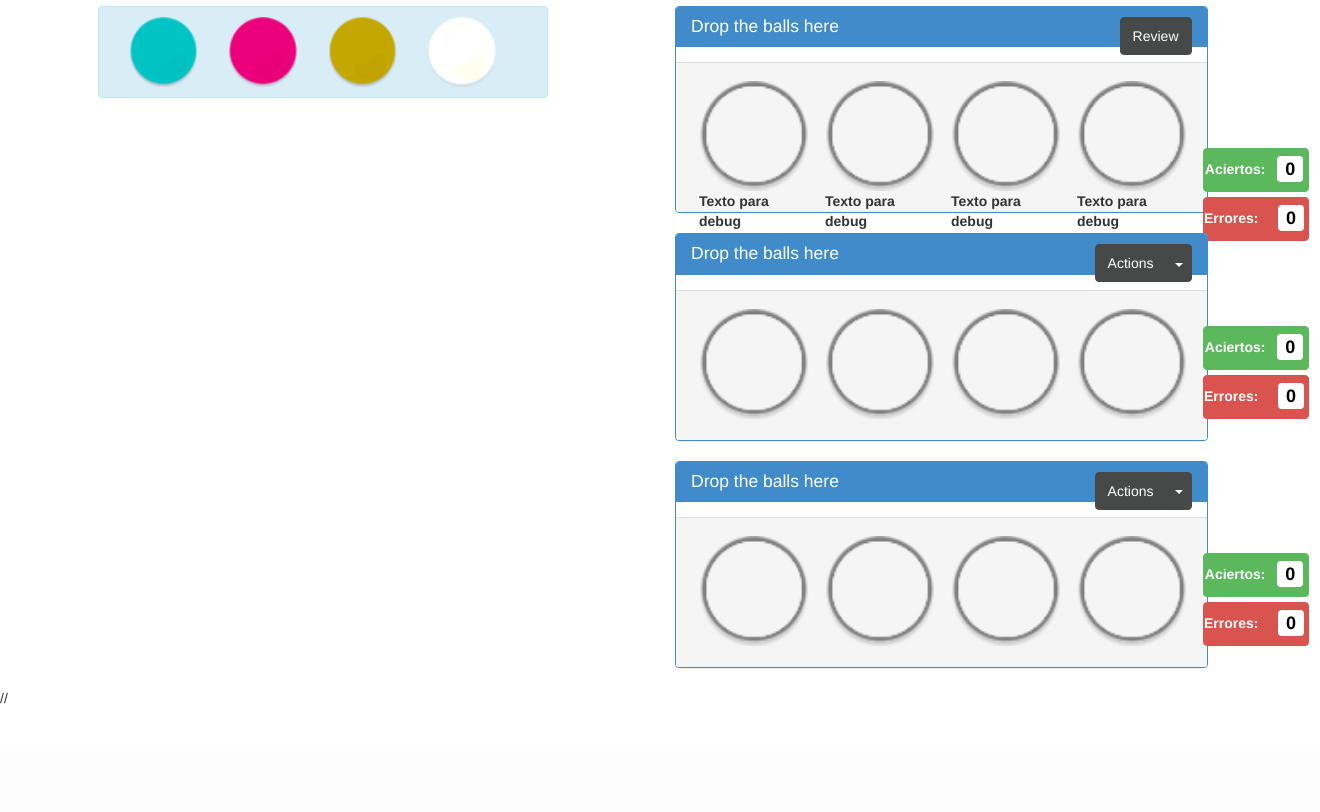
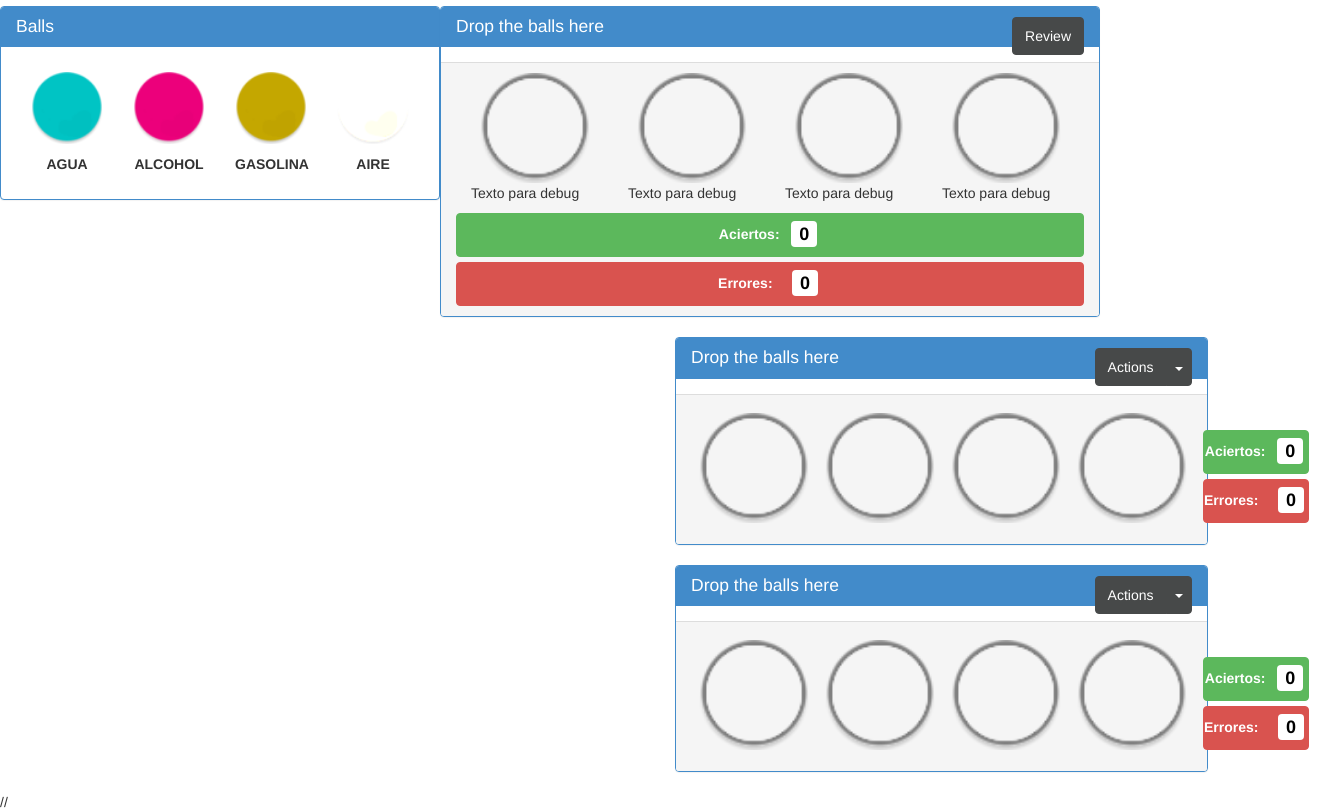
Before and after one commit to sugus-labs/AquaGame, a Django app: page /MasterMind/ in a window 1320 px wide. Shown: the part 50-862 px from the top of the page. Before the commit the page ends 754 px from the top, so only its background shows below. Run offline with Django 3.2, Linux system fonts and the light colour scheme; lists and menus that the app fills with data are empty; some libraries are stand-ins or nearby versions.

Commit message:
Enhanced draggable and droppable elements in template

```diff
--- a/AquaGame/templates/mastermind/index.html
+++ b/AquaGame/templates/mastermind/index.html
@@ -8,76 +8,66 @@
 
   <style>
   #droppable { height: 150px; }
+  .balls { position: relative; z-index: 99; }
   </style>
 
-  <div id="right_span" class="row">
-    <div id="right_span" class="col-lg-4 col-offset-1 alert alert-info">
-      <div id="ball_blue_span" class="col-lg-3">
+  <div id="right_span" class="row-fluid">
+
+    <div id="right_span" class="col-12 col-sm-8 col-lg-4 panel panel-primary">
+      <div class="panel-heading">
+        <h3 class="panel-title">Balls</h3>
+      </div>
+      <div id="ball_blue_span" class="col-3 col-sm-3 col-lg-3">
         <div id="ball_blue" class="ui-widget-content">
-          <center><img src="{% static "img/ball_blue.png" %}" width= "100%" style="position: relative; z-index: 99;"/></center>
+          <p><center><img src="{% static "img/ball_blue.png" %}" width= "100%" class="balls"/></center></p>
+          <p><center><b>AGUA</b></center></p>
         </div>
       </div>
-      <div id="ball_purple_span" class="col-lg-3">
+      <div id="ball_purple_span" class="col-3 col-sm-3 col-lg-3">
         <div id="ball_purple" class="ui-widget-content">
-          <center><img src="{% static "img/ball_purple.png" %}" width= "100%" style="position: relative; z-index: 99;"/></center>
+          <p><center><img src="{% static "img/ball_purple.png" %}" width= "100%" class="balls"/></center></p>
+          <p><center><b>ALCOHOL</b></center></p>
         </div>
       </div>
-      <div id="ball_yellow_span" class="col-lg-3">
+      <div id="ball_yellow_span" class="col-3 col-sm-3 col-lg-3">
         <div id="ball_yellow" class="ui-widget-content">
-          <center><img src="{% static "img/ball_yellow.png" %}" width= "100%" style="position: relative; z-index: 99;"/></center>
+          <p><center><img src="{% static "img/ball_yellow.png" %}" width= "100%" class="balls"/></center></p>
+          <p><center><b>GASOLINA</b></center></p>
         </div>
       </div>
-      <div id="ball_white_span" class="col-lg-3">
+      <div id="ball_white_span" class="col-3 col-sm-3 col-lg-3">
         <div id="ball_white" class="ui-widget-content">
-          <center><img src="{% static "img/ball_white.png" %}" width= "100%" style="position: relative; z-index: 99;"/></center>
+          <p><center><img src="{% static "img/ball_white.png" %}" width= "100%" class="balls"/></center></p>
+          <p><center><b>AIRE</b></center></p>
         </div>
       </div>
     </div>
 
-    <div id="left_span" class="col-lg-5 col-offset-1">
-      <div class="panel panel-primary">
+    <div id="left_span" class="col-12 col-sm-8 col-lg-6 panel panel-primary">
       <div class="panel-heading">
-          <h3 class="panel-title">Drop the balls here
         <button id="review_1" type="button" class="btn btn-default pull-right">Review</button>
-          </h3>
+        <h3 class="panel-title">Drop the balls here</h3>
       </div>
-        <div id="droppable" class="panel-footer ui-widget-header">
-          <table class="table">
-            <thead>
-              <tr>
-                <th>
-                  <div id="droppable_1" class="ui-widget-content">
+      <div id="droppable_span" class="panel-footer ui-widget-header">
+        <div id="droppable_1" class="ui-widget-content col-3 col-sm-3 col-lg-3">
           <center><img src="{% static "img/ball_shell.png" %}" width= "110px" height="110px"/></center>
           <p id="debug_text_1">Texto para debug</p>
         </div>
-                </th>
-                <th>
-                  <div id="droppable_2" class="ui-widget-content">
+        <div id="droppable_2" class="ui-widget-content col-3 col-sm-3 col-lg-3">
           <center><img src="{% static "img/ball_shell.png" %}" width= "110px" height="110px"/></center>
           <p id="debug_text_2">Texto para debug</p>
         </div>
-                </th>
-                <th>
-                  <div id="droppable_3" class="ui-widget-content">
+        <div id="droppable_3" class="ui-widget-content col-3 col-sm-3 col-lg-3">
           <center><img src="{% static "img/ball_shell.png" %}" width= "110px" height="110px"/></center>
           <p id="debug_text_3">Texto para debug</p>
         </div>
-                </th>
-                <th>
-                  <div id="droppable_4" class="ui-widget-content">
+        <div id="droppable_4" class="ui-widget-content col-3 col-sm-3 col-lg-3">
           <center><img src="{% static "img/ball_shell.png" %}" width= "110px" height="110px"/></center>
           <p id="debug_text_4">Texto para debug</p>
         </div>
-                </th>
-                <th>
         <div id="test_button" class="ui-widget-content">
           <button type="button" class="btn btn-success btn-block"><b>Aciertos:</b>&nbsp;&nbsp;&nbsp;<span class="badge badge-big-custom">0</span>&nbsp;</button>
           <button type="button" class="btn btn-danger btn-block"><b>Errores:</b>&nbsp;&nbsp;&nbsp;&nbsp;&nbsp;<span class="badge badge-big-custom">0</span>&nbsp;</button>
-                  </div>
-                </th>
-              </tr>
-            </thead>
-          </table>
         </div>
       </div>
     </div>
```
Lines whose indentation alone changed are shown as unchanged.
